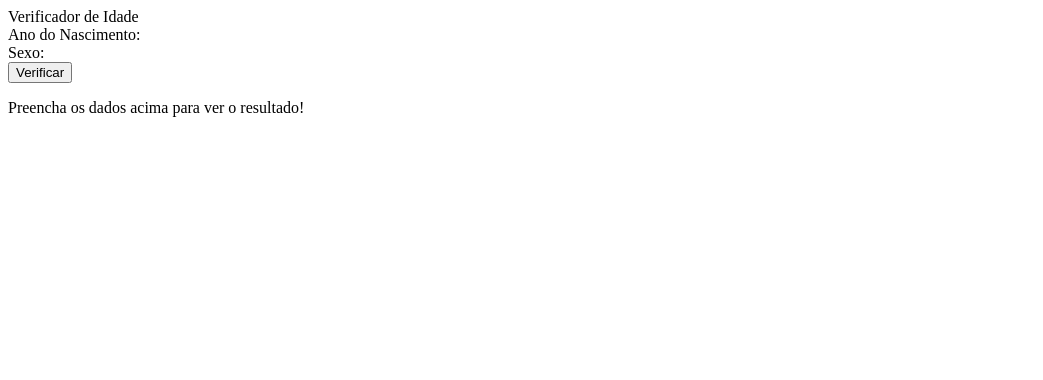
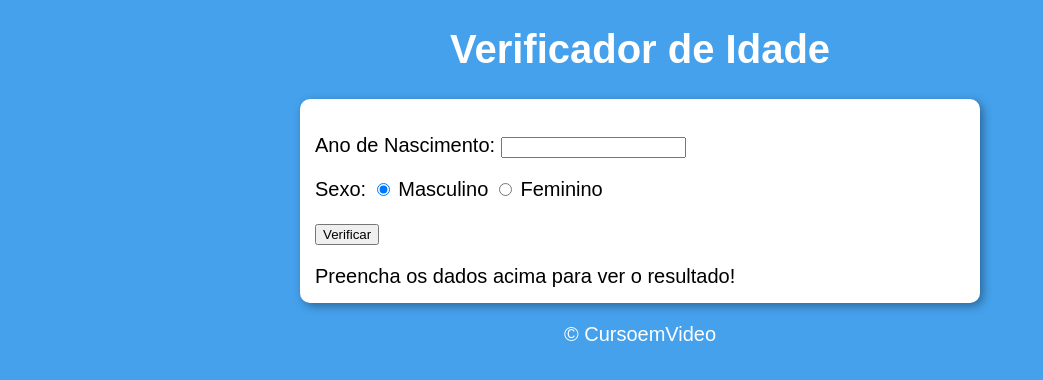
Before and after one commit to MathiasLins/JavaScript, a plain HTML site: page aula06/Verificador de Idade/index.html in a window 1280 px wide. Shown: the whole page, without its empty margins (0-1043 px from the left). Drawn offline with Linux system fonts and the light colour scheme.

Commit message:
att
adição de novo projeto

```diff
--- a/aula06/Verificador de Idade/estilo.css
+++ b/aula06/Verificador de Idade/estilo.css
@@ -0,0 +1,23 @@
+body{
+    background-color: rgb(69, 161, 236);
+    font: normal 15pt Arial;
+}
+
+header{
+    color: white;
+    text-align: center;
+}
+
+section{
+    background-color: white;
+    border-radius: 10px;
+    padding: 15px;
+    width: 650px;
+    margin: auto;
+    box-shadow: 3px 3px 10px rgb(0, 0, 0, 0.363);
+}
+
+footer{
+    color: white;
+    text-align: center;
+}
--- a/aula06/Verificador de Idade/index.html
+++ b/aula06/Verificador de Idade/index.html
@@ -1,31 +1,62 @@
 <!DOCTYPE html>
-<html lang="en">
+<html lang="pt-br">
 
     <head>
 
         <meta charset="UTF-8">
         <meta name="viewport" content="width=device-width, initial-scale=1.0">
         <title>Verificando de Idade</title>
-        <link rel="stylesheet" href="style.css">
+        <link rel="stylesheet" href="estilo.css">
 
     </head>
 
     <body>
 
-        <header>Verificador de Idade</header>
+        <header>
+
+            <h1>Verificador de Idade</h1>
+
+        </header>
 
         <section>
 
-            <div id="nascimento">Ano do Nascimento:</div>
+            <div>
 
-            <div id="sexo">Sexo:</div>
+                <p>Ano de Nascimento:
+                    <input type="number" name="textano" id="txtano" min="0">
+                </p>
 
-            <button>Verificar</button>
+                <p>Sexo:
 
-            <p>Preencha os dados acima para ver o resultado!</p>
+                    <input type="radio" name="radsex" id="mas" checked>
+                    <label for="mas">Masculino</label>
+                    <input type="radio" name="radsex" id="fem">
+                    <label for="fem">Feminino</label>
+
+                </p>
+
+                <p>
+
+                    <input type="button" value="Verificar" onclick="verificar()">
+
+                </p>
+
+            </div>
+
+            <div id="res">
+
+                Preencha os dados acima para ver o resultado!
+
+            </div>
 
         </section>
 
+        <footer>
+            <p>&copy; CursoemVideo</p>
+        </footer>
+
     </body>
 
+    <script src="javascript.js"></script>
+
 </html>
--- a/aula06/Verificador de Idade/javascript.js
+++ b/aula06/Verificador de Idade/javascript.js
@@ -0,0 +1,77 @@
+function verificar() {
+
+    var data = new Date()
+    var ano = data.getFullYear()
+    var fano = document.getElementById('txtano')
+    var res = document.querySelector('div#res')
+
+    if (fano.value.length == 0 || Number(fano.value) > ano) {
+
+        window.alert('[ERRO] Verifique os dados e tente novamente!')
+
+    } else {
+
+        var fsex = document.getElementsByName('radsex')
+        var idade = ano - Number(fano.value)
+        res.innerHTML = `Idade calculada: ${idade}`
+        var gênero = ''
+        var img = document.createElement('img')
+        img.setAttribute('id', 'foto')
+
+        if (fsex[0].checked) {
+
+            gênero = 'Homem'
+            if (idade >=0 && idade < 12){
+
+                // Criança
+                img.setAttribute('src', 'masc-criança.jpg')
+
+            } else if (idade < 21){
+
+                // Jovem
+                img.setAttribute('src', 'masc-jovem.jpg')
+
+            } else if (idade < 50) {
+
+                // Adulto
+                img.setAttribute('src', 'masc-adulto.jpg')
+
+            } else {
+
+                // idoso
+                img.setAttribute('src', 'masc-velho.jpg')
+            }
+
+
+        } else if (fsex[1].checked) {
+
+            gênero = 'Mulher'
+            if (idade >=0 && idade < 12){
+
+                // Criança
+                img.setAttribute('src', 'fem-criança.jpg')
+
+            } else if (idade < 21) {
+
+                // Jovem
+                img.setAttribute('src', 'fem-jovem.jpg')
+
+            } else if (idade < 50) {
+
+                // Adulta
+                img.setAttribute('src', 'fem-adulta.jpg')
+
+            } else {
+
+                // Idoso
+                img.setAttribute('src', 'fem-velha.jpg')
+
+            }
+
+
+        }
+        res.style.textAlign = 'center'
+        res.innerHTML = `Detectamos ${gênero} com ${idade} anos.`
+        res.appendChild(img)
+    }
+}
```
Also changed, not shown: aula06/Verificador de Idade/imagens/fem-adulta.png (added), aula06/Verificador de Idade/imagens/fem-criança.png (added), aula06/Verificador de Idade/imagens/fem-jovem.png (added), aula06/Verificador de Idade/imagens/fem-velha.png (added), aula06/Verificador de Idade/imagens/masc-adulto.png (added), aula06/Verificador de Idade/imagens/masc-criança.png (added), aula06/Verificador de Idade/imagens/masc-jovem.png (added), aula06/Verificador de Idade/imagens/masc-velho.png (added).
